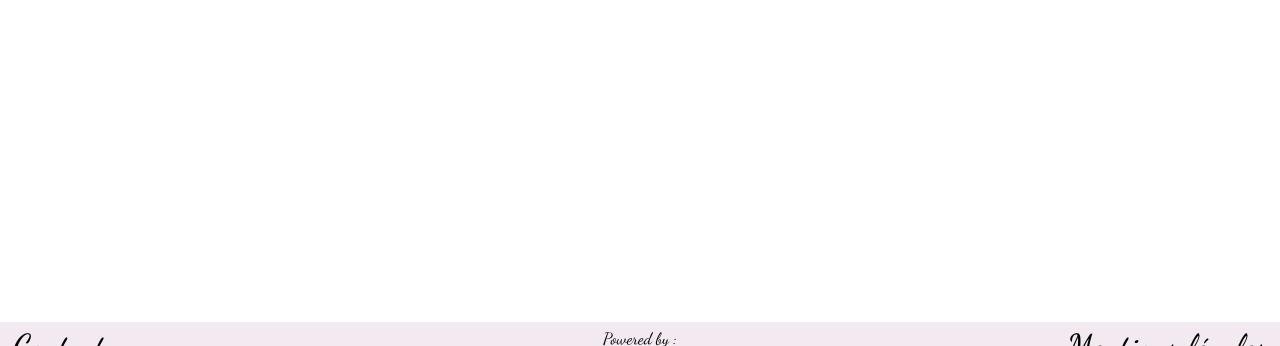
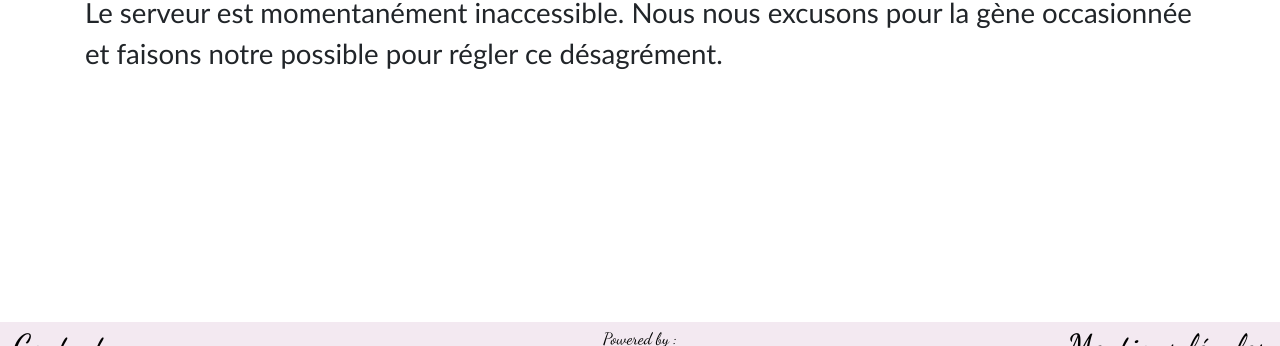
Before and after one commit to flolb41/P5-onorico-frontend, a website with bundled scripts: page index.html in a window 1280 px wide. Shown: the part 378-724 px from the top of the page. Built offline with nearby package versions, Linux system fonts and the light colour scheme; files whose address does not match are found by name.

Commit message:
ajout fonction error serveur

```diff
--- a/css/style.css
+++ b/css/style.css
@@ -58,6 +58,10 @@ nav {
     margin-top: 2%;
     padding-bottom: 10%;
     width: 100%;
+}
+.erreur-serveur {
+    font-family: 'Trebuchet MS', sans-serif;
+    margin-top: 20%;
 }
 h2 {
     width: 100%;
--- a/scripts/functions.js
+++ b/scripts/functions.js
@@ -23,3 +23,19 @@ export function NbItemLogo() {
     cartElt.appendChild(nbProdElt);
   };
 }
+
+// Fonction renseignant le visiteur d'une erreur serveur
+export function elementsHtmlError() {
+  let newsElt = document.querySelector('.news');
+  newsElt.style = 'display: none';
+  let carouselElt = document.querySelector('.carousel');
+  carouselElt.style = 'display: none';
+  let listingElt = document.querySelector('.listing');
+  listingElt.style = 'display: none';
+
+  let mainErrorElt = document.querySelector('main');
+  let errorElt = document.createElement('p');
+  errorElt.className = 'erreur-serveur';
+  errorElt.textContent = 'Le serveur est momentanément inaccessible. Nous nous excusons pour la gène occasionnée et faisons notre possible pour régler ce désagrément.'
+  mainErrorElt.appendChild(errorElt);
+};
--- a/scripts/index.js
+++ b/scripts/index.js
@@ -10,6 +10,7 @@ window.addEventListener('DOMContentLoaded', (event) => {
 
 //importation d'une fonction globale
 import {NbItemLogo} from './functions.js';
+import {elementsHtmlError} from './functions.js';
 
 // Fonction générale de la requete et création de la page html
 function getApi() {
@@ -24,7 +25,10 @@ function getApi() {
     elementsHtmlListing(articles);  // Fonction qui créé le listing
 
   }).catch(function(err) {          //si problème requete fetch, affichage console
-      console.log('Fetch problem: ' + err.message);
+    console.log('Fetch problem: ' + err.message);
+
+    elementsHtmlError();            // Fonction qui informe le visiteur en cas de problème serveur
+    location.reload;                // elementHtmlError se trouve dans functions.js
   });
 };
 
```
